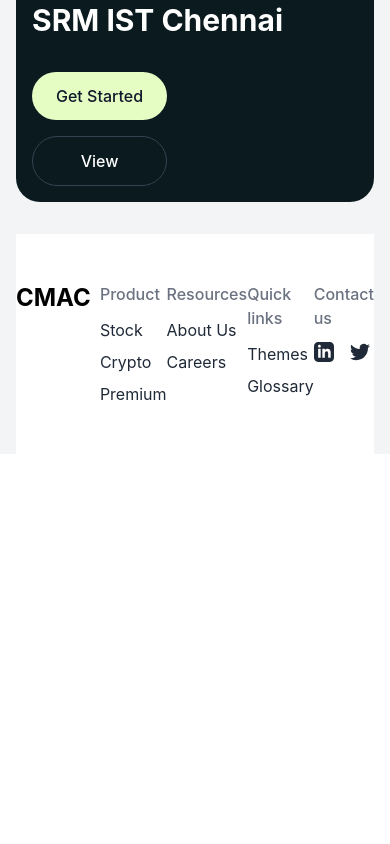
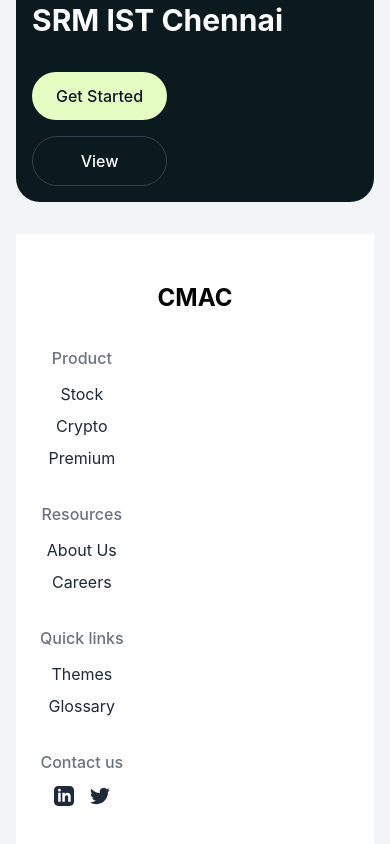
Before and after one commit to Sai-404/cmac-website, a React (Vite) app in the folder client/: page / in a window 390 px wide. Shown: the part 8834-9678 px from the top of the page. Before the commit the page ends 9288 px from the top, so only its background shows below. Built offline with nearby package versions, Linux system fonts and the light colour scheme.

Commit message:
Fix Footer component responsiveness on mobile

```diff
--- a/client/src/Components/Footer.jsx
+++ b/client/src/Components/Footer.jsx
@@ -3,19 +3,20 @@ import React from 'react';
 const Footer = () => {
   return (
     <footer className="w-full bg-white py-12">
-      <div className="max-w-6xl mx-auto">
-        <div className="flex justify-center items-start">
+      <div className="max-w-6xl mx-auto px-6">
+        <div className="flex flex-col lg:flex-row justify-center items-start space-y-8 lg:space-y-0">
           {/* Logo */}
-          <div className="w-48">
+          <div className="w-full lg:w-48 text-center lg:text-left">
             <a href="/" className="text-black text-2xl font-bold">
               CMAC
             </a>
           </div>
 
           {/* Navigation Sections */}
-          <div className="flex flex-1 justify-between max-w-4xl">
+          <div className="flex-1">
+            <div className="grid grid-cols-1 sm:grid-cols-2 lg:grid-cols-4 gap-8">
               {/* Product Section */}
-            <div className="space-y-3">
+              <div className="space-y-3 text-center lg:text-left">
                 <h3 className="text-gray-500 font-medium">Product</h3>
                 <ul className="space-y-2">
                   <li><a href="#" className="text-gray-800 hover:text-gray-600">Stock</a></li>
@@ -25,7 +26,7 @@ const Footer = () => {
               </div>
 
               {/* Resources Section */}
-            <div className="space-y-3">
+              <div className="space-y-3 text-center lg:text-left">
                 <h3 className="text-gray-500 font-medium">Resources</h3>
                 <ul className="space-y-2">
                   <li><a href="#" className="text-gray-800 hover:text-gray-600">About Us</a></li>
@@ -34,7 +35,7 @@ const Footer = () => {
               </div>
 
               {/* Quick links Section */}
-            <div className="space-y-3">
+              <div className="space-y-3 text-center lg:text-left">
                 <h3 className="text-gray-500 font-medium">Quick links</h3>
                 <ul className="space-y-2">
                   <li><a href="#" className="text-gray-800 hover:text-gray-600">Themes</a></li>
@@ -43,9 +44,9 @@ const Footer = () => {
               </div>
 
               {/* Contact Section */}
-            <div className="space-y-3">
+              <div className="space-y-3 text-center lg:text-left">
                 <h3 className="text-gray-500 font-medium">Contact us</h3>
-              <div className="flex gap-4">
+                <div className="flex justify-center lg:justify-start gap-4">
                   <a href="#" className="text-gray-800 hover:text-gray-600">
                     <svg className="w-5 h-5" fill="currentColor" viewBox="0 0 24 24">
                       <path d="M19 0h-14c-2.761 0-5 2.239-5 5v14c0 2.761 2.239 5 5 5h14c2.762 0 5-2.239 5-5v-14c0-2.761-2.238-5-5-5zm-11 19h-3v-11h3v11zm-1.5-12.268c-.966 0-1.75-.79-1.75-1.764s.784-1.764 1.75-1.764 1.75.79 1.75 1.764-.783 1.764-1.75 1.764zm13.5 12.268h-3v-5.604c0-3.368-4-3.113-4 0v5.604h-3v-11h3v1.765c1.396-2.586 7-2.777 7 2.476v6.759z"/>
@@ -53,9 +54,10 @@ const Footer = () => {
                   </a>
                   <a href="#" className="text-gray-800 hover:text-gray-600">
                     <svg className="w-5 h-5" fill="currentColor" viewBox="0 0 24 24">
-                    <path d="M23.953 4.57a10 10 0 01-2.825.775 4.958 4.958 0 002.163-2.723c-.951.555-2.005.959-3.127 1.184a4.92 4.92 0 00-8.384 4.482C7.69 8.095 4.067 6.13 1.64 3.162a4.822 4.822 0 00-.666 2.475c0 1.71.87 3.213 2.188 4.096a4.904 4.904 0 01-2.228-.616v.06a4.923 4.923 0 003.946 4.827 4.996 4.996 0 01-2.212.085a4.936 4.936 0 004.604 3.417 9.867 9.867 0 01-6.102 2.105c-.39 0-.779-.023-1.17-.067a13.995 13.995 0 007.557 2.209c9.053 0 13.998-7.496 13.998-13.985 0-.21 0-.42-.015-.63A9.935 9.935 0 0024 4.59z"/>
+                      <path d="M23.953 4.57a10 10 0 01-2.825.775 4.958 4.958 0 002.163-2.723c-.951.555-2.005.959-3.127 1.184a4.92 4.92 0 00-8.384 4.482C7.69 8.095 4.067 6.13 1.64 3.162a4.822 4.822 0 00-.666 2.475c0 1.71.87 3.213 2.188 4.096a4.904 4.904 0 01-2.228-.616v.06a4.923 4.923 0 003.946 4.827 4.996 4.996 0 01-2.212.085 4.936 4.936 0 004.604 3.417 9.867 9.867 0 01-6.102 2.105c-.39 0-.779-.023-1.17-.067a13.995 13.995 0 007.557 2.209c9.053 0 13.998-7.496 13.998-13.985 0-.21 0-.42-.015-.63A9.935 9.935 0 0024 4.59z"/>
                     </svg>
                   </a>
+                </div>
               </div>
             </div>
           </div>
```
Lines whose indentation alone changed are shown as unchanged.
